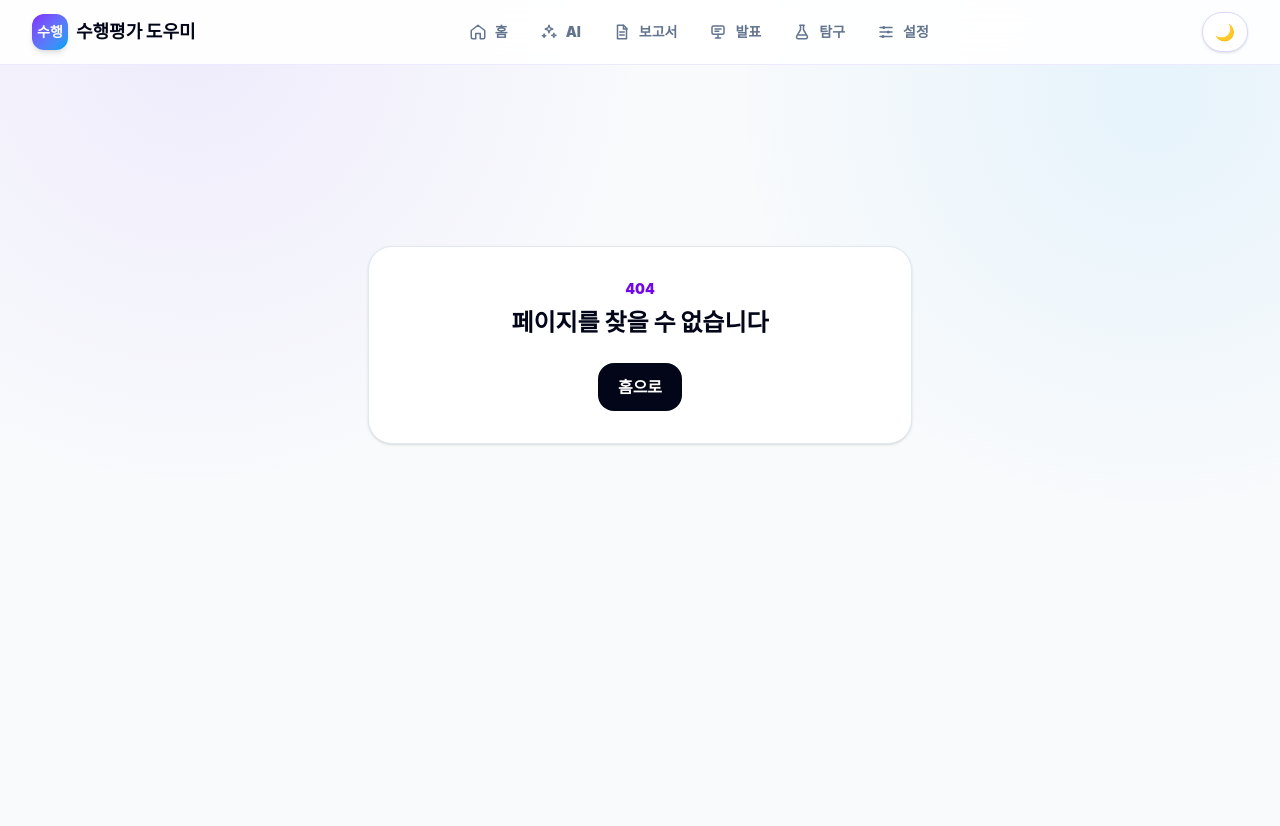
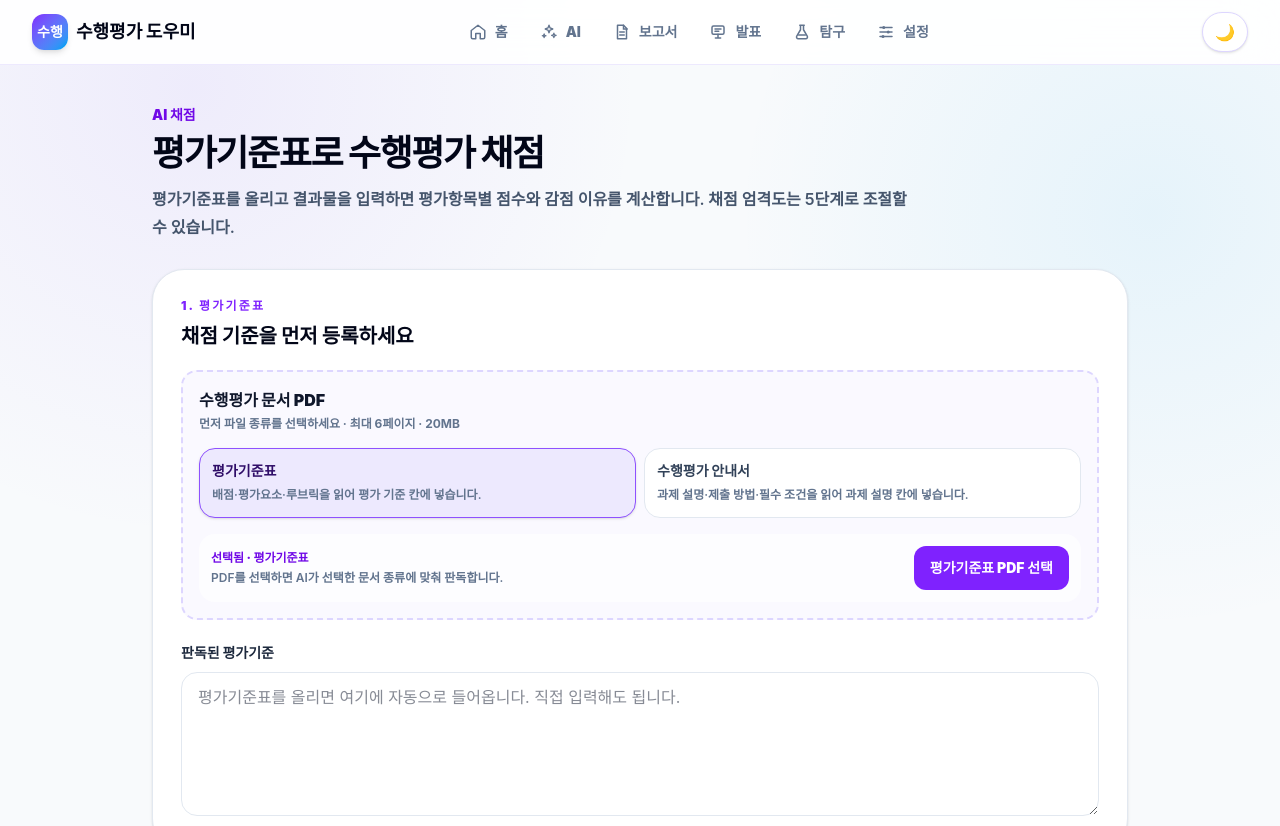
Before and after one commit to dy6553/performance-assessment-assistant, a Next.js app: page /grader in a window 1280 px wide. Before the commit this address had no page. Shown: the top 826 px of the page. Before the commit the page ends 800 px from the top, so only its background shows below. Built offline with nearby package versions, Linux system fonts and the light colour scheme.

Commit message:
feat: add AI grader page

```diff
--- /dev/null
+++ b/src/app/grader/page.tsx
@@ -0,0 +1,5 @@
+import { GraderClient } from "@/features/grader/grader-client";
+
+export default function GraderPage() {
+  return <GraderClient />;
+}
```
